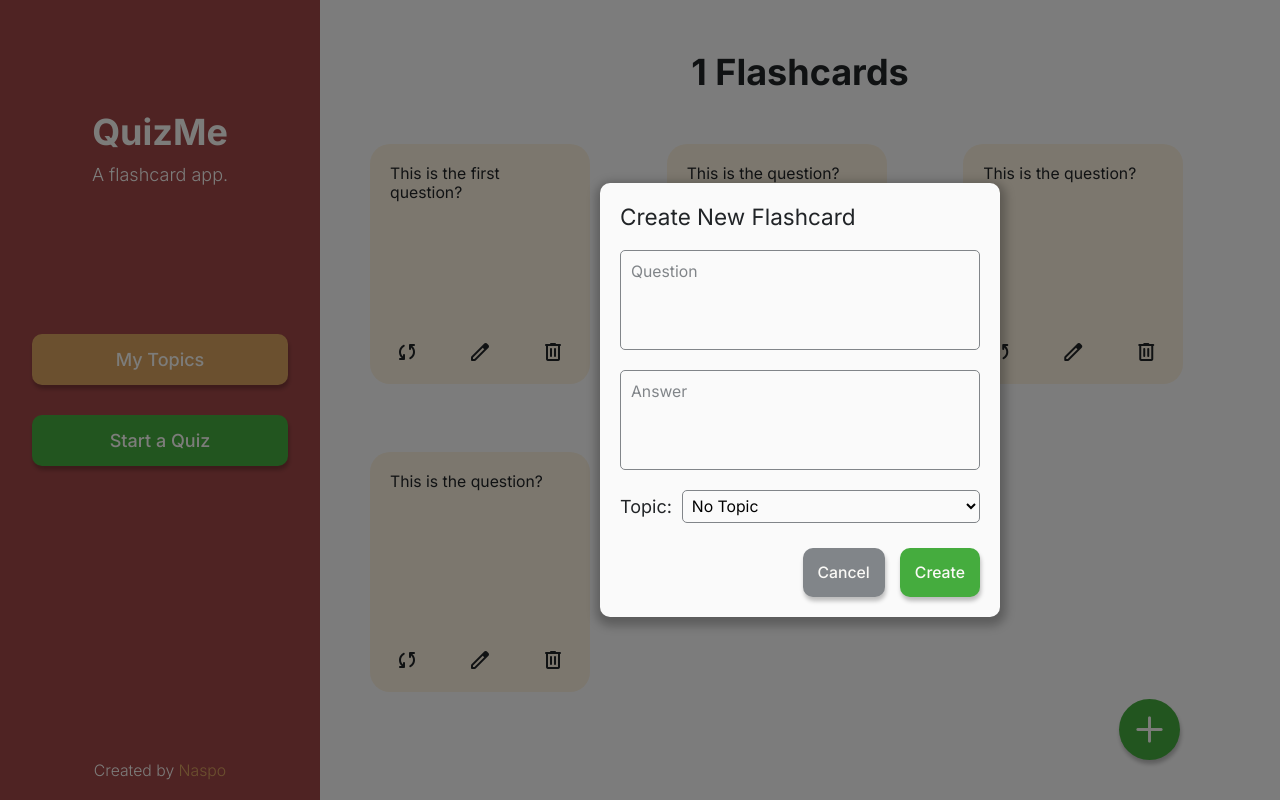
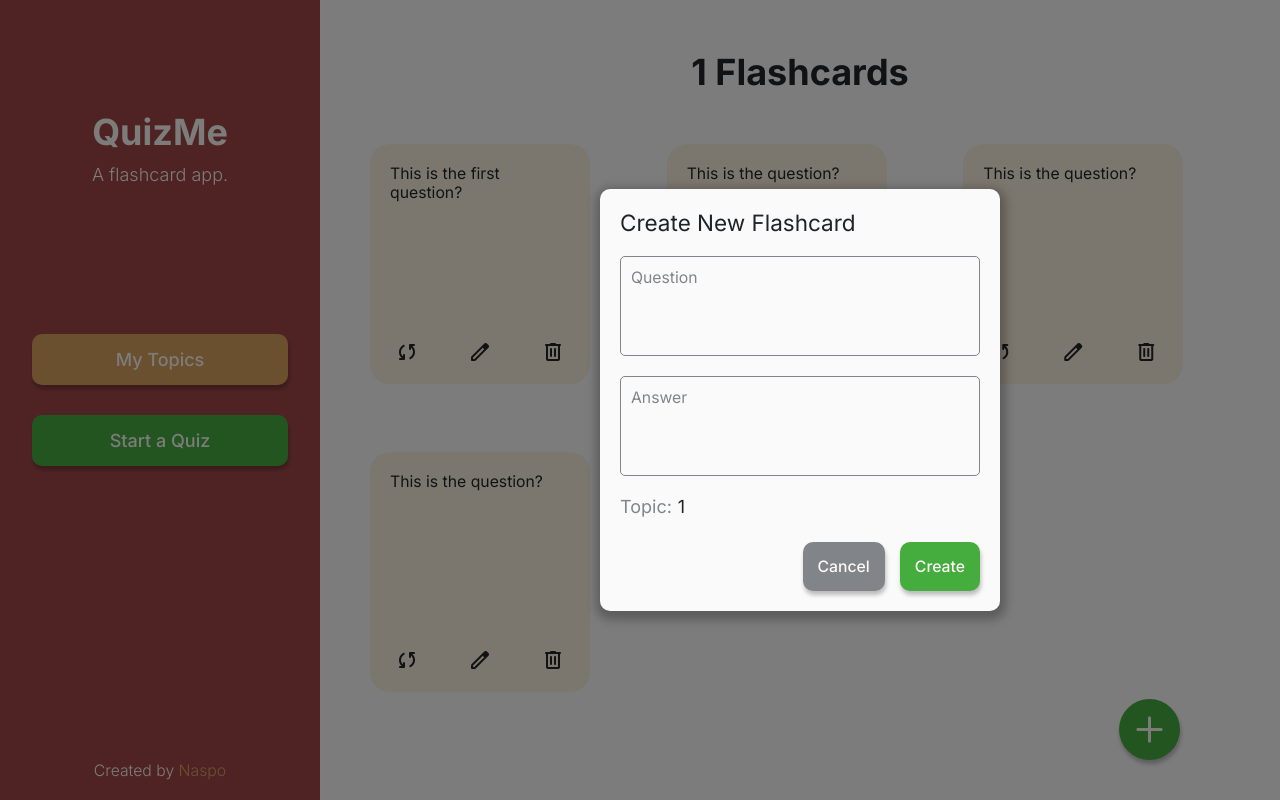
Before and after one commit to NaspoDev/QuizMe, a React (Vite) app in the folder frontend/: page /topics/1/1 in a window 1280 px wide. Both pictures are taken after a click on the button "add". Built offline with nearby package versions, Linux system fonts and the light colour scheme.

Commit message:
create flashcard logic updated

```diff
--- a/frontend/src/components/flashcards_page/FlashcardsPage.tsx
+++ b/frontend/src/components/flashcards_page/FlashcardsPage.tsx
@@ -53,6 +53,8 @@ function FlashcardsPage() {
         closeModal={closeAddFlashcardModal}
         flashcards={flashcards}
         setFlashcards={setFlashcards}
+        topicId={topicId}
+        topicName={topicName}
       />
     </div>
   );
--- a/frontend/src/components/modals/specific_modals/add_flashcard_modal/AddFlashcardModal.scss
+++ b/frontend/src/components/modals/specific_modals/add_flashcard_modal/AddFlashcardModal.scss
@@ -23,11 +23,13 @@
       height: 100px;
     }
 
-    .flashcard-topic-select-container {
-      display: grid;
-      grid-template-columns: auto 1fr;
-      gap: 10px;
-      align-items: center;
+    .flashcard-topic-display {
+      @include displayFlex(row, flex-start);
+
+      .topic-display-heading {
+        color: $dark-gray;
+        margin-right: 6px;
+      }
     }
   }
 
--- a/frontend/src/components/modals/specific_modals/add_flashcard_modal/AddFlashcardModal.tsx
+++ b/frontend/src/components/modals/specific_modals/add_flashcard_modal/AddFlashcardModal.tsx
@@ -1,7 +1,5 @@
-import { useEffect, useState } from "react";
 import Modal, { ModalProps } from "../../generic_modal/Modal";
 import "./AddFlashcardModal.scss";
-import topicService, { Topic } from "../../../../services/TopicService";
 import flashcardService, {
   Flashcard,
 } from "../../../../services/FlashcardService";
@@ -9,6 +7,8 @@ import flashcardService, {
 interface AddFlashcardModalProps extends ModalProps {
   flashcards: Flashcard[];
   setFlashcards: React.Dispatch<React.SetStateAction<Flashcard[]>>;
+  topicId: string;
+  topicName: string;
 }
 
 // Add flashcard modal.
@@ -17,16 +17,9 @@ function AddFlashcardModal({
   closeModal,
   flashcards,
   setFlashcards,
+  topicId,
+  topicName,
 }: AddFlashcardModalProps) {
-  const [topics, setTopics] = useState<Topic[]>([]);
-  const noTopicFormValue: string = "no-topic";
-
-  useEffect(() => {
-    // Call backend api to get the user's topics.
-    // TODO: pass in proper ID
-    topicService.getUserTopics("123").then(setTopics);
-  }, []);
-
   return (
     <Modal
       isOpen={isOpen}
@@ -45,32 +38,9 @@ function AddFlashcardModal({
           className="flashcard-answer-input form-item"
           id="flashcard-answer-input"
         />
-        <div className="flashcard-topic-select-container form-item">
-          <label htmlFor="flashcard-topic-select">Topic:</label>
-          <select
-            name="topic"
-            id="flashcard-topic-select"
-            className="flashcard-topic-select"
-            defaultValue={noTopicFormValue}
-          >
-            {topics.map((topic) => (
-              <option
-                value={topic.id}
-                key={topic.id}
-                className="topic-select-option"
-              >
-                {topic.name}
-              </option>
-            ))}
-            {/* No topic is the default selection */}
-            <option
-              value={noTopicFormValue}
-              key={0}
-              className="topic-select-option"
-            >
-              No Topic
-            </option>
-          </select>
+        <div className="flashcard-topic-display form-item">
+          <p className="topic-display-heading">Topic:</p>
+          <p className="topic-name">{topicName}</p>
         </div>
       </form>
       <div className="buttons-container text-sm">
@@ -94,13 +64,9 @@ function AddFlashcardModal({
     const flashcardAnswerInput: HTMLInputElement = document.getElementById(
       "flashcard-answer-input"
     ) as HTMLInputElement;
-    const flashcardTopicInput: HTMLSelectElement = document.getElementById(
-      "flashcard-topic-select"
-    ) as HTMLSelectElement;
 
     const questionInputValue: string = flashcardQuestionInput.value.trim();
     const answerInputValue: string = flashcardAnswerInput.value.trim();
-    const topicInputValue: string = flashcardTopicInput.value;
 
     if (questionInputValue.length > 0 && answerInputValue.length > 0) {
       // Define the new flashcard object.
@@ -108,20 +74,8 @@ function AddFlashcardModal({
         id: "123", // TODO: Create proper ID
         question: questionInputValue,
         answer: answerInputValue,
-        topicInfo: null,
+        topicId: topicId,
       };
-
-      // If a topic was selected, update the flashcard object with the
-      // respective topic data.
-      if (topicInputValue != noTopicFormValue) {
-        newFlashcard.topicInfo = {
-          // the value is the topic ID
-          topicId: topicInputValue,
-          // topic name can be found through getting the text value of the <option> element.
-          topicName:
-            flashcardTopicInput.options[flashcardTopicInput.selectedIndex].text,
-        };
-      }
 
       // Create new flashcard locally.
       setFlashcards([...flashcards, newFlashcard]);
```
